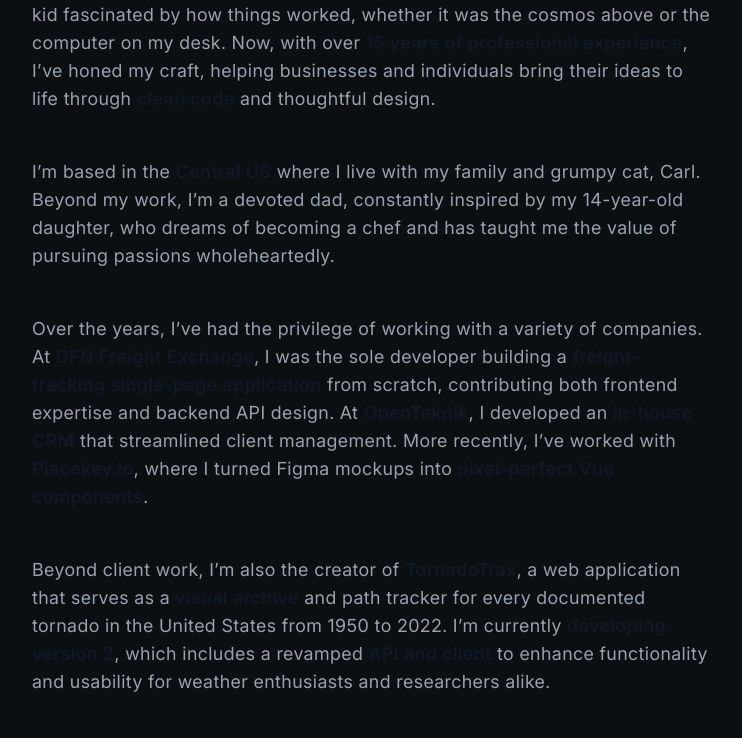
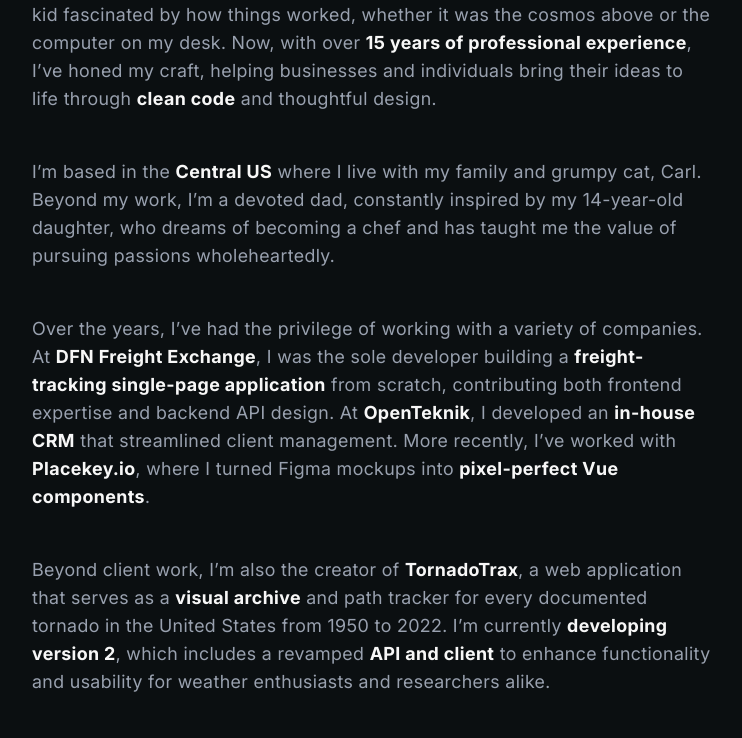
Before and after one commit to nodesleep/aronsweet.com, an Astro site: page /about in a window 1280 px wide. Shown: the part 239-977 px from the top of the page, without its empty margins (268-1010 px from the left). Built offline with nearby package versions, Linux system fonts and the light colour scheme; Astro itself is replaced by a stand-in of ours.

Commit message:
Updated Prose UI, @layer removal, fixed font path

```diff
--- a/public/fonts/inter.css
+++ b/public/fonts/inter.css
@@ -8,14 +8,14 @@
   font-style: normal;
   font-weight: 100 900;
   font-display: swap;
-  src: url("InterVariable.woff2") format("woff2");
+  src: url("/fonts/InterVariable.woff2") format("woff2");
 }
 @font-face {
   font-family: InterVariable;
   font-style: italic;
   font-weight: 100 900;
   font-display: swap;
-  src: url("InterVariable-Italic.woff2") format("woff2");
+  src: url("/fonts/InterVariable-Italic.woff2") format("woff2");
 }
 
 @font-feature-values InterVariable {
--- a/src/components/Prose.astro
+++ b/src/components/Prose.astro
@@ -3,7 +3,7 @@
 ---
 
 <div
-  class="prose dark:prose-invert
+  class="prose prose-invert
   prose-h1:font-bold prose-h1:text-7xl prose-h3:font-bold prose-h3:text-4xl prose-h4:text-3xl prose-h4:font-bold prose-h5:font-bold prose-h5:text-2xl prose-h6:text-xl prose-h6:font-bold prose-h6:my-4
   prose-a:text-blue-300 prose-img:rounded-xl prose-em:italic prose-strong:font-bold prose-p:text-gray-400"
 >
--- a/src/styles/global.css
+++ b/src/styles/global.css
@@ -17,7 +17,6 @@
   --font-sans: "InterVariable", sans-serif;
 }
 
-@layer base {
 body {
   background-color: #0b0f11;
   color: #f7f7f7;
@@ -26,4 +25,3 @@
   font-weight: bold;
   color: #f7f7f7;
 }
-}
```
Lines whose indentation alone changed are shown as unchanged.
